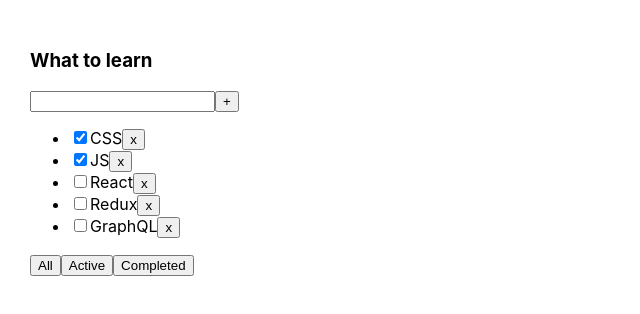
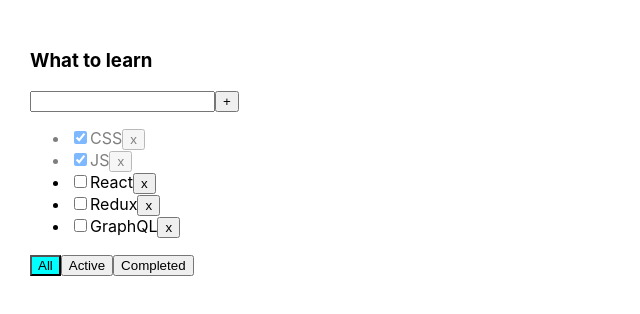
Before and after one commit to VitalikSamusenko/TODO, a React (Create React App) app: page / in a window 1280 px wide. Shown: the top 314 px of the page, without its empty margins (0-640 px from the left). Built offline with nearby package versions, Linux system fonts and the light colour scheme.

Commit message:
feat: added styles for active elements

```diff
--- a/src/App.css
+++ b/src/App.css
@@ -6,3 +6,19 @@
 .App > div {
   margin-right: 50px;
 }
+
+.error {
+  border: red 1px solid;
+}
+
+.error-message {
+  color: red;
+}
+
+.active-filter {
+  background-color: cyan;
+}
+
+.is-done {
+  opacity: 0.5;
+}
--- a/src/App.tsx
+++ b/src/App.tsx
@@ -56,6 +56,7 @@
         changeFilter={changeFilter}
         addTask={addTask}
         changeTaskStatus={changeStatus}
+        filter={filter}
       />
     </div>
   );
--- a/src/TodoList.tsx
+++ b/src/TodoList.tsx
@@ -14,23 +14,31 @@
   changeFilter: (value: FilterValuesType) => void
   addTask: (title: string) => void
   changeTaskStatus: (taskId: string, isDone: boolean) => void
+  filter: FilterValuesType
 }
 
 export function TodoList(props: PropsType) {
   const [newTaskTitle, setNewTaskTitle] = useState("")
+  const [error, setError] = useState<null | string>(null)
 
   const onNewTitleChangeHandler = (e: ChangeEvent<HTMLInputElement>) => {
     setNewTaskTitle(e.target.value)
   }
   const onKeyDownHandler = (e: KeyboardEvent<HTMLInputElement>) => {
+    setError(null)
     if (e.key === "Enter") {
-      props.addTask(newTaskTitle)
+      addTask()
       setNewTaskTitle("")
     }
   }
   const addTask = () => {
-    props.addTask(newTaskTitle)
-    setNewTaskTitle("")
+    if (newTaskTitle.trim() === "") {
+      setError("Title is required");
+    } else {
+      props.addTask(newTaskTitle)
+      setNewTaskTitle("")
+    }
+
   }
   const onAllClickHandler = () => props.changeFilter("all")
   const onActiveClickHandler = () => props.changeFilter("active")
@@ -43,8 +51,10 @@
         <input
           value={newTaskTitle}
           onChange={onNewTitleChangeHandler}
-          onKeyDown={onKeyDownHandler} />
+          onKeyDown={onKeyDownHandler}
+          className={error ? "error" : ""}/>
         <button onClick={addTask}>+</button>
+        {error && <div className="error-message">field is required</div>}
       </div>
       <ul>
         {
@@ -52,7 +62,7 @@
             const onRemoveHandler = () => props.removeTask(el.id)
             const onChangeHandler = (e: ChangeEvent<HTMLInputElement>) => { props.changeTaskStatus(el.id, e.target.checked) }
 
-            return <li key={el.id}><input type="checkbox"
+            return <li key={el.id} className={el.isDone ? "is-done" : ""}><input type="checkbox"
               onChange={onChangeHandler}
               checked={el.isDone} />
               <span>{el.title}</span>
@@ -62,9 +72,9 @@
         }
       </ul>
       <div>
-        <button onClick={onAllClickHandler}>All</button>
-        <button onClick={onActiveClickHandler}>Active</button>
-        <button onClick={onCompletedClickHandler}>Completed</button>
+        <button onClick={onAllClickHandler} className={props.filter === "all" ? "active-filter" : ""}>All</button>
+        <button onClick={onActiveClickHandler} className={props.filter === "active" ? "active-filter" : ""}>Active</button>
+        <button onClick={onCompletedClickHandler} className={props.filter === "completed" ? "active-filter" : ""}>Completed</button>
       </div>
     </div>
   );
```
